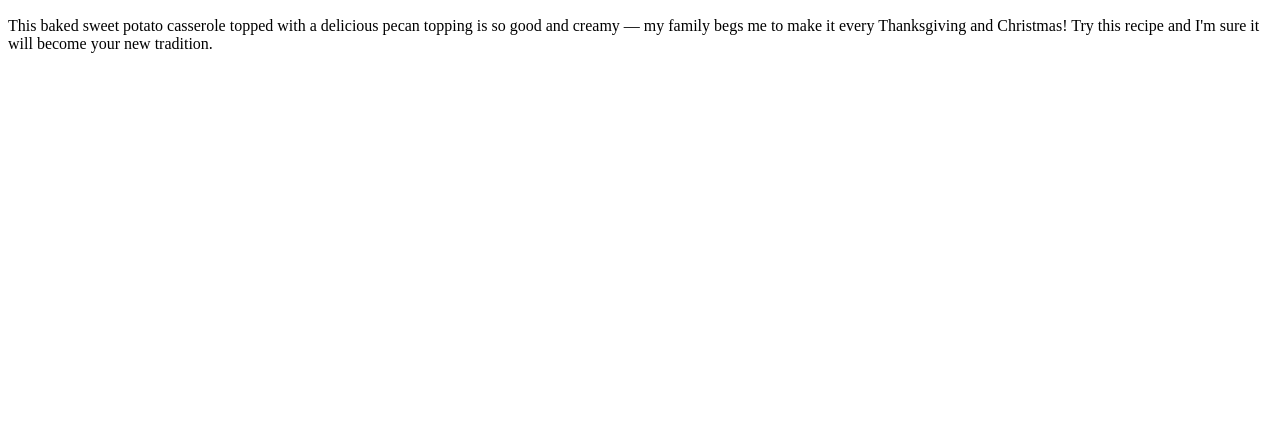
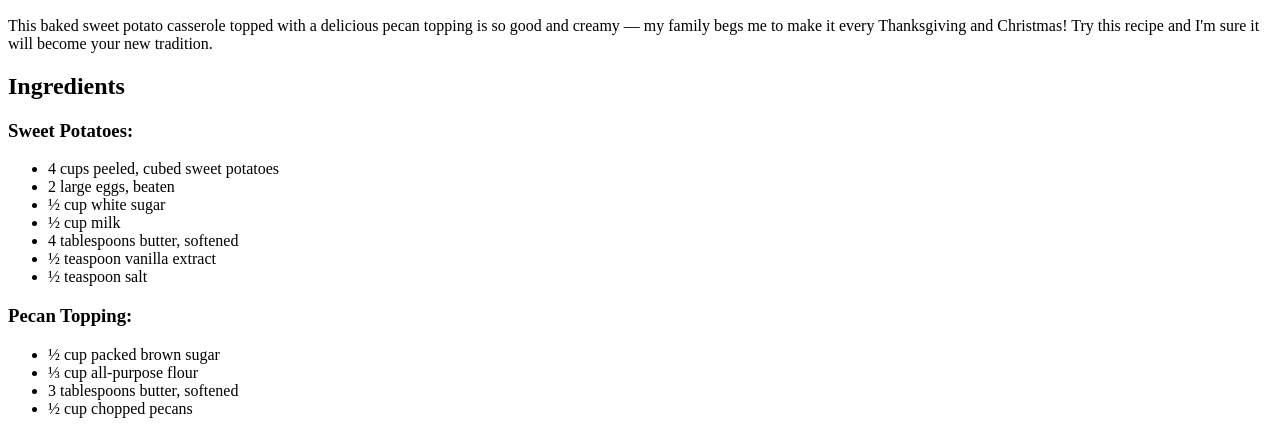
Before and after one commit to mark-ik/odin-recipes, a plain HTML site: page recipes/sweetpotatocasserole.html in a window 1280 px wide. Shown: the part 434-868 px from the top of the page. Before the commit the page ends 800 px from the top, so only its background shows below. Drawn offline with Linux system fonts and the light colour scheme.

Commit message:
Add ingredients.

```diff
--- a/recipes/sweetpotatocasserole.html
+++ b/recipes/sweetpotatocasserole.html
@@ -9,5 +9,23 @@
     <img src="https://imagesvc.meredithcorp.io/v3/mm/image?url=https%3A%2F%2Fimages.media-allrecipes.com%2Fuserphotos%2F9429685.jpg&q=60&c=sc&orient=true&poi=auto&h=512" alt="A tray of sweet potato casserole.">
     <h2>Description</h2>
     <p>This baked sweet potato casserole topped with a delicious pecan topping is so good and creamy — my family begs me to make it every Thanksgiving and Christmas! Try this recipe and I'm sure it will become your new tradition.</p>
+    <h2>Ingredients</h2>
+    <h3>Sweet Potatoes:</h3>
+    <ul>
+        <li>4 cups peeled, cubed sweet potatoes</li>
+        <li>2 large eggs, beaten</li>
+        <li>½ cup white sugar</li>
+        <li>½ cup milk</li>
+        <li>4 tablespoons butter, softened</li>
+        <li>½ teaspoon vanilla extract</li>
+        <li>½ teaspoon salt</li>
+    </ul>
+    <h3>Pecan Topping:</h3>
+    <ul>
+        <li>½ cup packed brown sugar</li>
+        <li>⅓ cup all-purpose flour</li>
+        <li>3 tablespoons butter, softened</li>
+        <li>½ cup chopped pecans</li>
+    </ul>
 </body>
 </html>
```
Also changed, not shown: recipes/cornbreaddressing.html (+11 -0 lines), recipes/cranberrysauce.html (+6 -0 lines).
